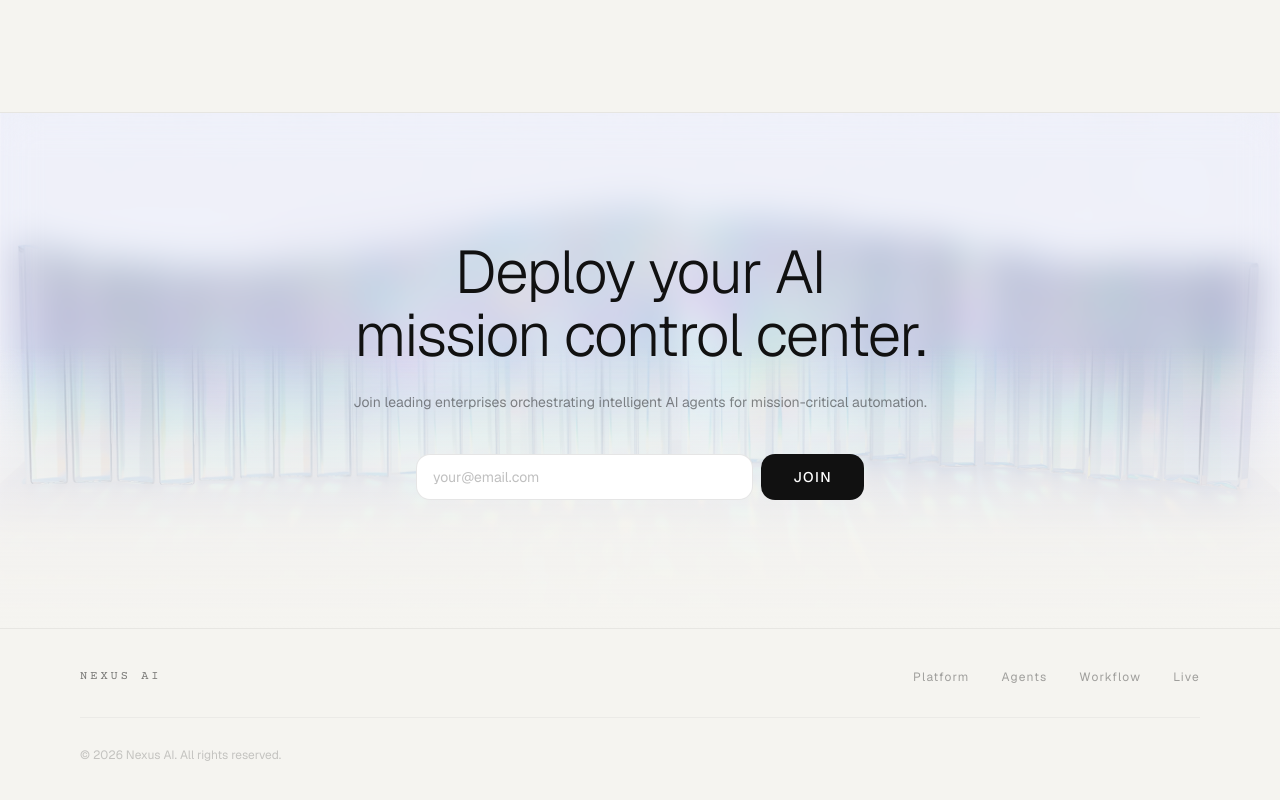
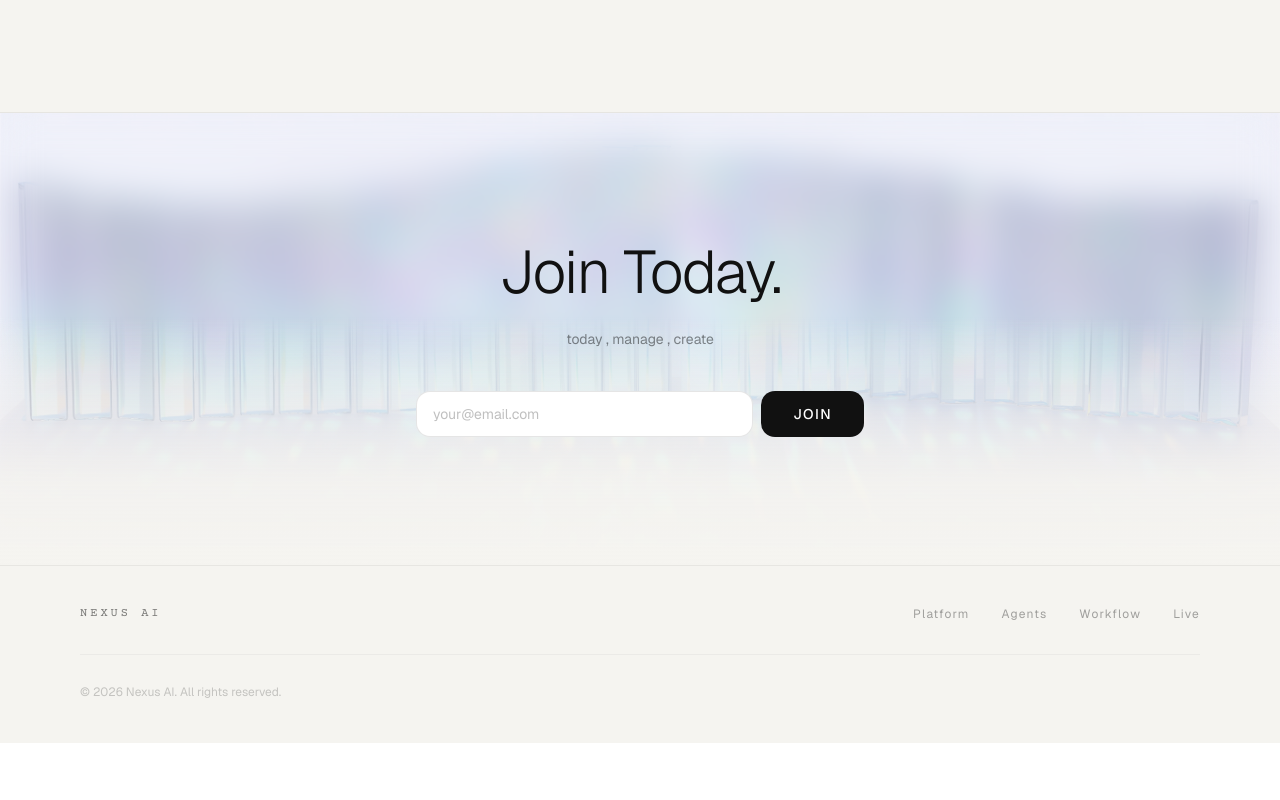
Before and after one commit to Kornok/v0-agentic-build-orchestrate-a-v6, a Next.js app: page / in a window 1280 px wide. Shown: the part 5749-6549 px from the top of the page. After the commit the page ends 6492 px from the top, so only its background shows below. Built offline with nearby package versions, Linux system fonts and the light colour scheme.

Commit message:
feat: update homepage headline and description content

```diff
--- a/app/page.tsx
+++ b/app/page.tsx
@@ -381,12 +381,12 @@ export default function AgenticPage() {
           }}
         />
         <div className="relative z-10 max-w-2xl mx-auto text-center">
-          <h2 className="text-4xl md:text-5xl lg:text-6xl font-light tracking-tight leading-[1.05] mb-6">
-            Deploy your AI<br />mission control center.
-          </h2>
-          <p className="text-sm text-black/45 leading-relaxed mb-10">
-            Join leading enterprises orchestrating intelligent AI agents for mission-critical automation.
-          </p>
+  <h2 className="text-4xl md:text-5xl lg:text-6xl font-light tracking-tight leading-[1.05] mb-6">
+  Join Today.
+  </h2>
+  <p className="text-sm text-black/45 leading-relaxed mb-10">
+  today , manage , create
+  </p>
           {!submitted ? (
             <form
               onSubmit={e => { e.preventDefault(); if (email) setSubmitted(true) }}
```
